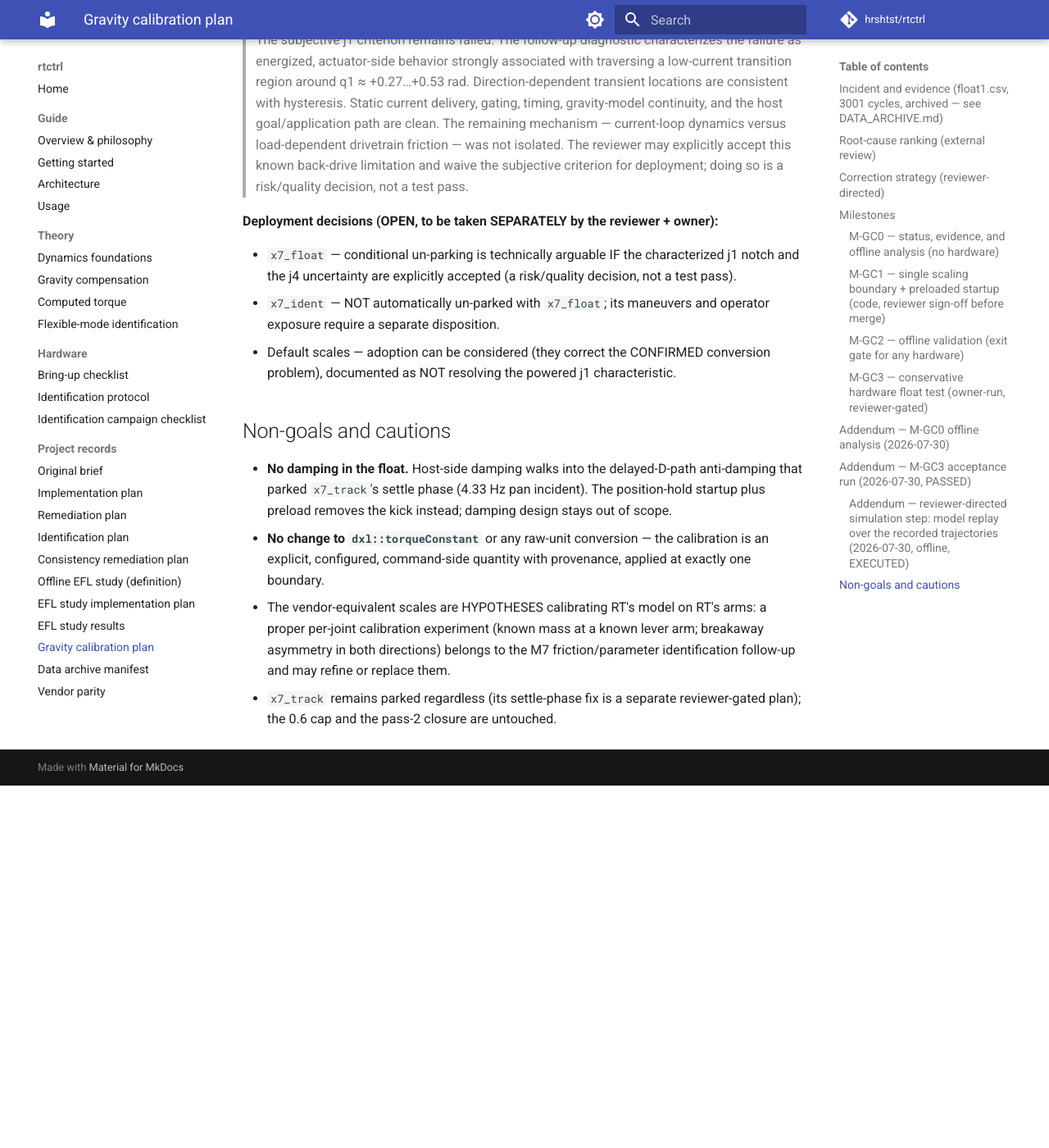
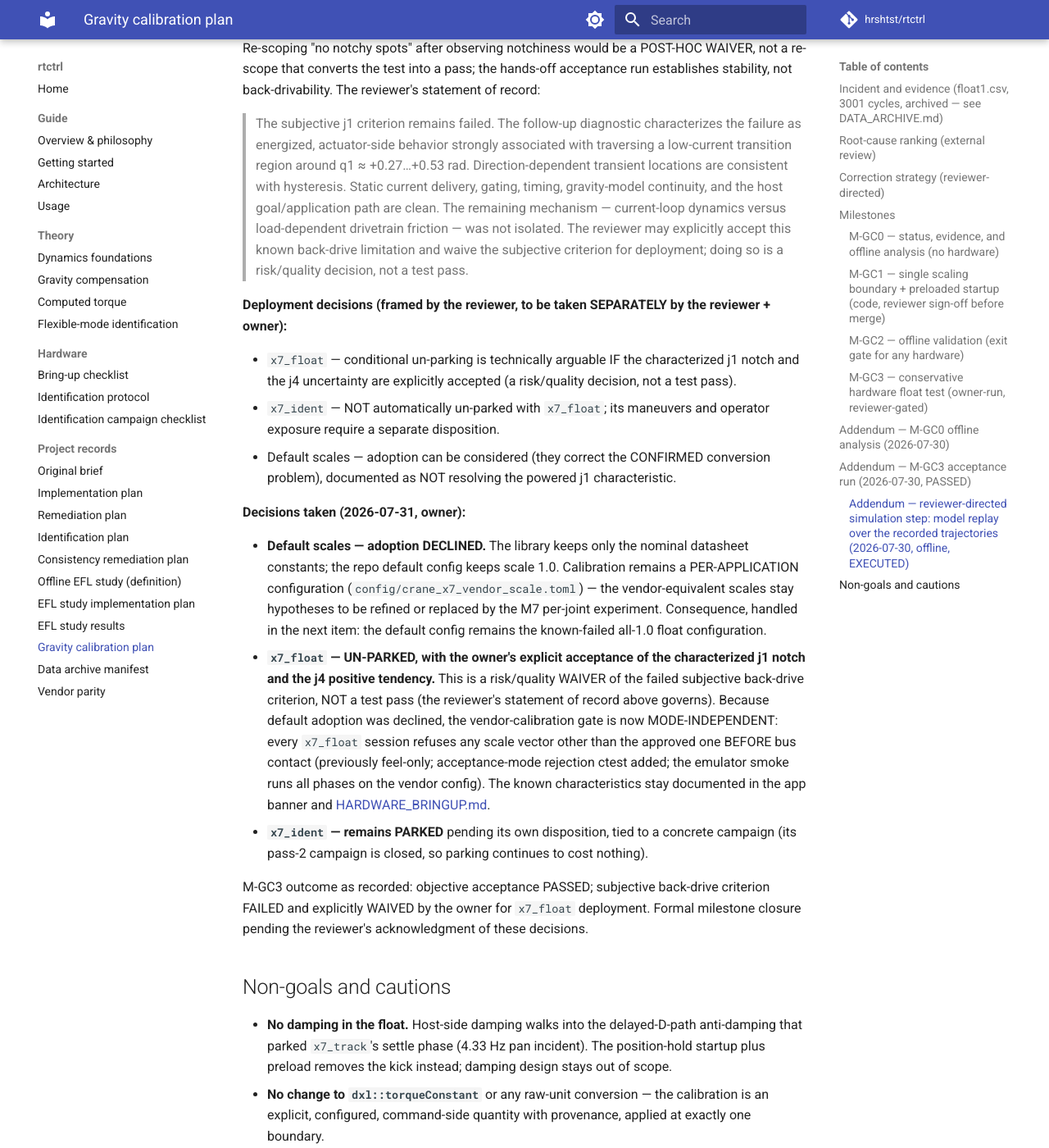
Before and after one commit to hrshtst/rtctrl, an MkDocs documentation site: the page built from docs/GRAVITY_CALIBRATION_PLAN.md, in a window 1280 px wide and 1400 px high, scrolled down 12887 px. Shown: the whole window at 82% size. Built offline with MkDocs 1.6.1 and Material for MkDocs 9.7.7, drawn with Linux system fonts in a browser that asks for light colours; comment, search, counter and statistics services are not loaded; before the commit the page ends 13845 px from its top, so only the background shows below that; some of the changed text lies outside the part shown.

Commit message:
docs: record the owner's deployment decisions - x7_float un-parked
Default-scale adoption DECLINED (calibration stays per-application;
the vendor scales remain hypotheses for the M7 refinement).
x7_float UN-PARKED with the owner's explicit acceptance of the
characterized j1 notch and j4 tendency - recorded as a risk/quality
waiver of the failed subjective back-drive criterion, not a test
pass. x7_ident remains parked pending its own disposition tied to a
concrete campaign. HARDWARE_BRINGUP notice restructured to the new
state with x7_float's operating conditions; formal M-GC3 closure
pending reviewer acknowledgment.

Claude-Session: https://claude.ai/code/session_01YAWbVpqQUvoVxMgA6QaZ4o

```diff
--- a/docs/GRAVITY_CALIBRATION_PLAN.md
+++ b/docs/GRAVITY_CALIBRATION_PLAN.md
@@ -47,12 +47,17 @@ unchanged. **M-GC1 and M-GC2 SIGNED OFF by the external reviewer
 (2026-07-30)** — 186/186 tests and the strict docs build
 independently reproduced. **M-GC3 acceptance run PASSED
 (2026-07-30, `float2.csv` — see the Addendum): all four
-preregistered conditions with wide margins.** **M-GC3 overall
-remains OPEN (reviewer disposition 2026-07-30): "objective
-acceptance passed; subjective feel failed on j1 and
-inconclusive/failed on j4"** — see the back-drive record below. The
-vendor scales are NOT adopted as the default and the parking of
-`x7_float`/`x7_ident` remains in force.*
+preregistered conditions with wide margins.** **M-GC3 outcome
+(2026-07-31): objective acceptance PASSED; the subjective
+back-drive criterion FAILED (reviewer disposition 2026-07-30,
+diagnostics 2026-07-31) and was explicitly WAIVED by the owner as a
+risk/quality acceptance of the characterized j1 notch and j4
+tendency — a waiver, not a pass.** Decisions taken: default-scale
+adoption DECLINED (calibration stays per-application);
+**`x7_float` UN-PARKED** with a mode-independent vendor-calibration
+gate; **`x7_ident` remains PARKED** pending its own disposition;
+`x7_track` remains parked regardless. Formal closure pending
+reviewer acknowledgment — see the Decisions record below.*
 
 ## Incident and evidence (`float1.csv`, 3001 cycles, archived — see [DATA_ARCHIVE.md](DATA_ARCHIVE.md))
 
@@ -665,8 +670,8 @@ back-drivability. The reviewer's statement of record:
 > and waive the subjective criterion for deployment; doing so is a
 > risk/quality decision, not a test pass.
 
-**Deployment decisions (OPEN, to be taken SEPARATELY by the
-reviewer + owner):**
+**Deployment decisions (framed by the reviewer, to be taken
+SEPARATELY by the reviewer + owner):**
 
 - `x7_float` — conditional un-parking is technically arguable IF
   the characterized j1 notch and the j4 uncertainty are explicitly
@@ -676,6 +681,36 @@ reviewer + owner):**
 - Default scales — adoption can be considered (they correct the
   CONFIRMED conversion problem), documented as NOT resolving the
   powered j1 characteristic.
+
+**Decisions taken (2026-07-31, owner):**
+
+- **Default scales — adoption DECLINED.** The library keeps only
+  the nominal datasheet constants; the repo default config keeps
+  scale 1.0. Calibration remains a PER-APPLICATION configuration
+  (`config/crane_x7_vendor_scale.toml`) — the vendor-equivalent
+  scales stay hypotheses to be refined or replaced by the M7
+  per-joint experiment. Consequence, handled in the next item: the
+  default config remains the known-failed all-1.0 float
+  configuration.
+- **`x7_float` — UN-PARKED, with the owner's explicit acceptance of
+  the characterized j1 notch and the j4 positive tendency.** This
+  is a risk/quality WAIVER of the failed subjective back-drive
+  criterion, NOT a test pass (the reviewer's statement of record
+  above governs). Because default adoption was declined, the
+  vendor-calibration gate is now MODE-INDEPENDENT: every `x7_float`
+  session refuses any scale vector other than the approved one
+  BEFORE bus contact (previously feel-only; acceptance-mode
+  rejection ctest added; the emulator smoke runs all phases on the
+  vendor config). The known characteristics stay documented in the
+  app banner and [HARDWARE_BRINGUP.md](HARDWARE_BRINGUP.md).
+- **`x7_ident` — remains PARKED** pending its own disposition,
+  tied to a concrete campaign (its pass-2 campaign is closed, so
+  parking continues to cost nothing).
+
+M-GC3 outcome as recorded: objective acceptance PASSED; subjective
+back-drive criterion FAILED and explicitly WAIVED by the owner for
+`x7_float` deployment. Formal milestone closure pending the
+reviewer's acknowledgment of these decisions.
 
 ## Non-goals and cautions
 
```
Also changed, not shown: docs/HARDWARE_BRINGUP.md (+29 -18 lines).
